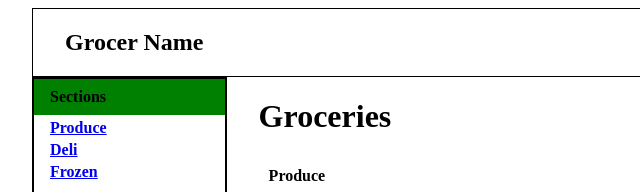
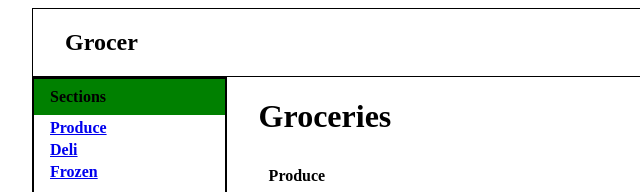
Before and after one commit to ontoneio/phase-2-challenge, a plain HTML site: page part-3/groceryStore.html in a window 1280 px wide. Shown: the top 192 px of the page, 136-776 px from the left. Drawn offline with Linux system fonts and the light colour scheme.

Commit message:
Fix name in header to Grocer

```diff
--- a/part-3/groceryStore.html
+++ b/part-3/groceryStore.html
@@ -7,7 +7,7 @@
     <body>
   <header class="flex-container space sep">
 
-  <h2>Grocer Name</h2>
+  <h2>Grocer</h2>
   <div>
   <button type="button" name="cart">Cart</button>
   </div>
```
